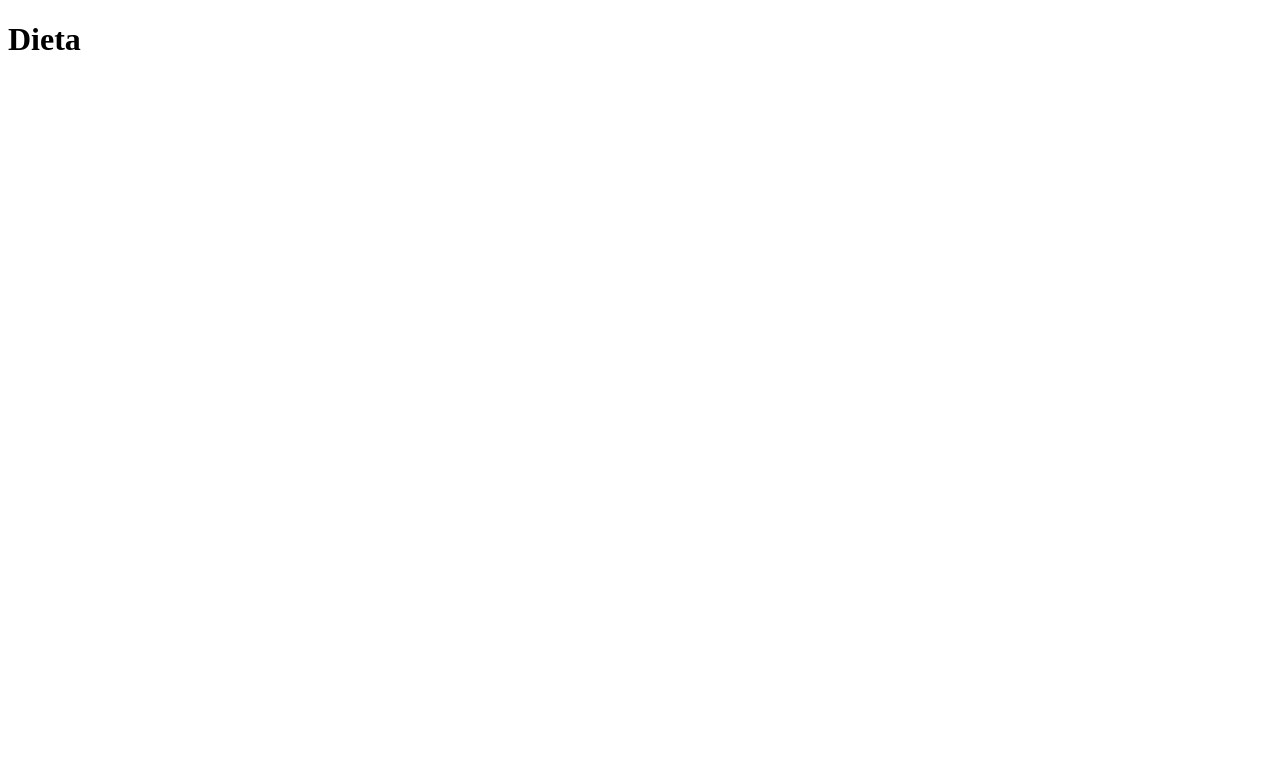
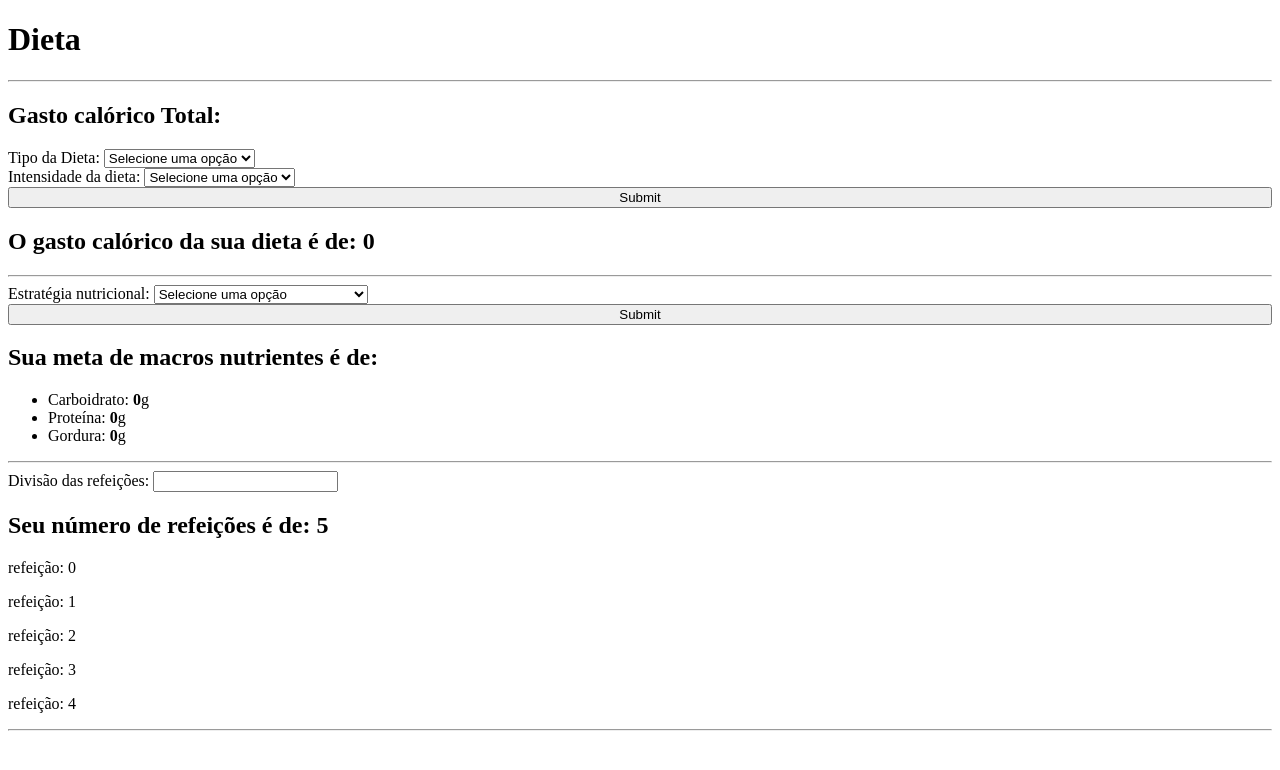
Before and after one commit to RenanArantes/rdieta, a Next.js app: page /diet in a window 1280 px wide. Shown: the top 770 px of the page. Built offline with nearby package versions, Linux system fonts and the light colour scheme.

Commit message:
person context, types, diet page

```diff
--- /dev/null
+++ b/@types/activityKcal.d.ts
@@ -0,0 +1,5 @@
+export interface ActivityKcal {
+  dailyActivity: 'sedentary' | 'moderate' | 'high'
+  workoutIntensity: 'adaptiation' | 'beginner' | 'intermediary' | 'advanced'
+  cardioIntensity: 'low' | 'medium' | 'high'
+}
--- /dev/null
+++ b/contexts/Person.tsx
@@ -0,0 +1,29 @@
+import { createContext, ReactNode, useState } from 'react'
+import { PersonDataType } from '../@types/person'
+
+interface PersonContextType {
+  personData: PersonDataType
+  createPersonData: (personData: PersonDataType) => void
+}
+
+export const PersonContext = createContext({} as PersonContextType)
+
+interface PersonContextProviderProps {
+  children: ReactNode
+}
+
+export function PersonContextProvider({
+  children,
+}: PersonContextProviderProps) {
+  const [personData, setPersonData] = useState({} as PersonDataType)
+
+  function createPersonData(personData: PersonDataType) {
+    setPersonData(personData)
+  }
+
+  return (
+    <PersonContext.Provider value={{ personData, createPersonData }}>
+      {children}
+    </PersonContext.Provider>
+  )
+}
--- a/pages/_app.tsx
+++ b/pages/_app.tsx
@@ -1,5 +1,10 @@
 import type { AppProps } from 'next/app'
+import { PersonContextProvider } from '../contexts/Person'
 
 export default function App({ Component, pageProps }: AppProps) {
-  return <Component {...pageProps} />
+  return (
+    <PersonContextProvider>
+      <Component {...pageProps} />
+    </PersonContextProvider>
+  )
 }
--- a/pages/api/foods.ts
+++ b/pages/api/foods.ts
@@ -5,7 +5,11 @@ import { foods } from './data/foods'
 interface Food {
   id: number
   description: string
+  category: string
   energy_kcal: number
+  protein_g: number
+  lipid_g: number
+  carbohydrate_g: number
 }
 
 const foodsData = foods
@@ -15,12 +19,24 @@ export default function handler(
   res: NextApiResponse<Food[]>,
 ) {
   const formatedFoods = foodsData.map((food) => {
-    const { id, description, energy_kcal } = food
+    const {
+      id,
+      description,
+      category,
+      energy_kcal,
+      protein_g,
+      lipid_g,
+      carbohydrate_g,
+    } = food
 
     return {
       id,
       description,
+      category,
       energy_kcal,
+      protein_g,
+      lipid_g,
+      carbohydrate_g,
     }
   })
 
--- a/pages/diet.tsx
+++ b/pages/diet.tsx
@@ -1,7 +1,269 @@
-export default function Diet() {
+import axios from 'axios'
+import { GetServerSideProps } from 'next/types'
+import { useContext, useEffect, useState } from 'react'
+import { useForm } from 'react-hook-form'
+import { PersonContext } from '../contexts/Person'
+
+interface Food {
+  id: number
+  description: string
+  category: string
+  energy_kcal: number
+  protein_g: number
+  lipid_g: number
+  carbohydrate_g: number
+}
+
+interface MacroNutrients {
+  cho: number
+  ptn: number
+  lip: number
+}
+
+interface DietType {
+  dietType: 'cutting' | 'bulking'
+  dietIntensity: 'low' | 'medium' | 'high'
+}
+
+interface NutritionalStrategyType {
+  nutritionalStrategy: 'corporalWeight' | 'percentualMacros'
+}
+
+interface DietProps {
+  foods: Food[]
+  categories: string[]
+}
+
+interface MealProps {
+  name: string
+  foods: Food[]
+  macroNutrients: MacroNutrients
+  totalKcal: number
+}
+
+export default function Diet({ foods, categories }: DietProps) {
+  const { personData } = useContext(PersonContext)
+  const [dietKcal, setDietKcal] = useState(0)
+  const [metaDietKcal, setMetaDietKcal] = useState({
+    cho: 0,
+    lip: 0,
+    ptn: 0,
+  } as MacroNutrients)
+  const [mealFraction, setMealFraction] = useState(5)
+  const [meal, setMeal] = useState([] as MealProps[])
+
+  const [mealCreate, setMealCreate] = useState([])
+
+  const { register, handleSubmit, reset } = useForm()
+
+  function handleDiet(data: DietType) {
+    const { dietIntensity, dietType } = data
+
+    console.log(`Tipo: ${dietType} | Intensidade: ${dietIntensity}`)
+
+    reset()
+
+    if (dietType === 'cutting') {
+      switch (dietIntensity) {
+        case 'low':
+          return setDietKcal((state) => personData.totalCaloricSpending * 0.8)
+        case 'medium':
+          return setDietKcal((state) => personData.totalCaloricSpending * 0.7)
+        case 'high':
+          return setDietKcal((state) => personData.totalCaloricSpending * 0.5)
+      }
+    }
+
+    if (dietType === 'bulking') {
+      switch (dietIntensity) {
+        case 'low':
+          return setDietKcal((state) => personData.totalCaloricSpending * 1.2)
+        case 'medium':
+          return setDietKcal((state) => personData.totalCaloricSpending * 1.5)
+        case 'high':
+          return setDietKcal((state) => personData.totalCaloricSpending * 2)
+      }
+    }
+  }
+
+  function handleNutritionalStrategy({
+    nutritionalStrategy,
+  }: NutritionalStrategyType) {
+    console.log('nutritional strategy')
+    console.log(nutritionalStrategy)
+
+    if (nutritionalStrategy === 'percentualMacros') {
+      setMetaDietKcal((state) => {
+        return {
+          cho: (dietKcal * 0.4) / 4, // 40% de caloria * 4 valor kcal da caloria,
+          ptn: (dietKcal * 0.4) / 4, // 40% de proteina * 4 valor kcal da proteina,
+          lip: (dietKcal * 0.2) / 9, // 20% de gordura * 9 valor kcal da gordura,
+        }
+      })
+    }
+
+    reset()
+  }
+
+  function handleMealFractionChange(e: any) {
+    setMealFraction(e.target.value)
+  }
+
+  useEffect(() => {
+    for (let index = 0; index < mealFraction; index++) {
+      setMealCreate((state) => {
+        return [...state, <p>mealcreateCampo</p>]
+      })
+    }
+    console.log(mealCreate)
+  }, [mealFraction])
+
   return (
     <div>
       <h1>Dieta</h1>
+      <hr />
+      <div>
+        <h2>Gasto calórico Total: {personData.totalCaloricSpending}</h2>
+      </div>
+      <div>
+        <form
+          style={{
+            display: 'flex',
+            flexDirection: 'column',
+          }}
+          onSubmit={handleSubmit(handleDiet)}
+        >
+          <span>
+            <label>Tipo da Dieta: </label>
+            <select defaultValue="" {...register('dietType')}>
+              <option value="" disabled>
+                Selecione uma opção
+              </option>
+              <option value="cutting">Perda de gordura</option>
+              <option value="bulkinng">Ganho de massa</option>
+            </select>
+          </span>
+          <span>
+            <label>Intensidade da dieta: </label>
+            <select defaultValue="" {...register('dietIntensity')}>
+              <option value="" disabled>
+                Selecione uma opção
+              </option>
+              <option value="low">Baixa</option>
+              <option value="medium">Média</option>
+              <option value="high">Alta</option>
+            </select>
+          </span>
+          <input type="submit" />
+        </form>
+        <h2>O gasto calórico da sua dieta é de: {dietKcal}</h2>
+      </div>
+      <hr />
+      <div>
+        <form
+          style={{
+            display: 'flex',
+            flexDirection: 'column',
+          }}
+          onSubmit={handleSubmit(handleNutritionalStrategy)}
+        >
+          <span>
+            <label>Estratégia nutricional: </label>
+            <select defaultValue="" {...register('nutritionalStrategy')}>
+              <option value="" disabled>
+                Selecione uma opção
+              </option>
+              <option value="percentualMacros">
+                CHO:40% - PTN:40% - LIP:20%
+              </option>
+              <option value="corporalWeight">CHO:4g - PTN:2g - LIP:1g</option>
+            </select>
+          </span>
+          {'  '}
+          <input type="submit" />
+        </form>
+        <h2>Sua meta de macros nutrientes é de:</h2>
+        <ul>
+          <li>
+            Carboidrato: <strong>{metaDietKcal.cho}</strong>g
+          </li>
+          <li>
+            Proteína: <strong>{metaDietKcal.ptn}</strong>g
+          </li>
+          <li>
+            Gordura: <strong>{metaDietKcal.lip}</strong>g
+          </li>
+        </ul>
+      </div>
+      <hr />
+      <div>
+        Divisão das refeições:{' '}
+        <input type="number" onChange={handleMealFractionChange} />
+        <h2>Seu número de refeições é de: {mealFraction}</h2>
+        {mealCreate.map((p, index) => (
+          <p key={index}>refeição: {index}</p>
+        ))}
+      </div>
+      <hr />
+
+      {/* <div>
+        <h2>Valores nutricionais em 100g {'(TabelaTaco)'}</h2>
+        <ul>
+          {categories.map((category) => {
+            return (
+              <div key={category}>
+                <h2>{category}</h2>
+                {foods
+                  .filter((food) => food.category === category)
+                  .map((food) => {
+                    return (
+                      <div key={food.id}>
+                        <li>
+                          Comida: <strong>{food.description}</strong>
+                          <br />- Kcal: <strong>{food.energy_kcal}</strong>
+                          <ul>
+                            <li>
+                              Carboidrato:{' '}
+                              <strong>{food.carbohydrate_g} g</strong>
+                            </li>
+                            <li>
+                              Proteínas: <strong>{food.protein_g} g</strong>
+                            </li>
+                            <li>
+                              Gorduras: <strong>{food.lipid_g} g</strong>
+                            </li>
+                          </ul>
+                        </li>
+                        <hr />
+                      </div>
+                    )
+                  })}
+              </div>
+            )
+          })}
+        </ul>
+      </div> */}
     </div>
   )
 }
+
+export const getServerSideProps: GetServerSideProps = async () => {
+  const response = await axios.get<Food[]>('http://localhost:3000/api/foods')
+
+  const categories = [] as string[]
+
+  const fetchedFoods = response.data.map((food) => {
+    if (categories.indexOf(food.category) === -1) {
+      categories.push(food.category)
+    }
+
+    return food
+  })
+
+  return {
+    props: {
+      foods: fetchedFoods,
+      categories,
+    },
+  }
+}
```
Also changed, not shown: @types/person.d.ts (added, +8 -0 lines), pages/index.tsx (+40 -64 lines).
